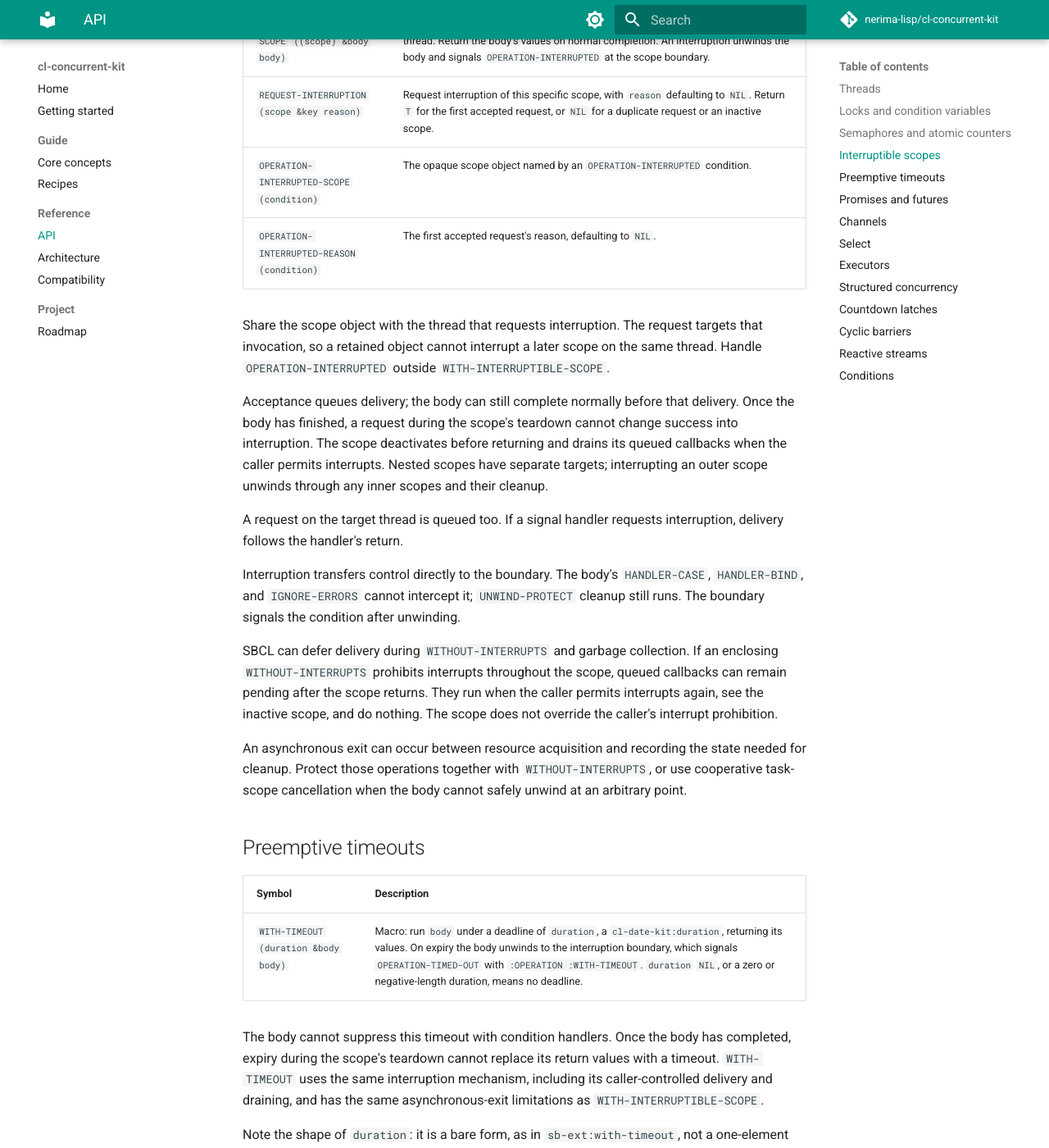
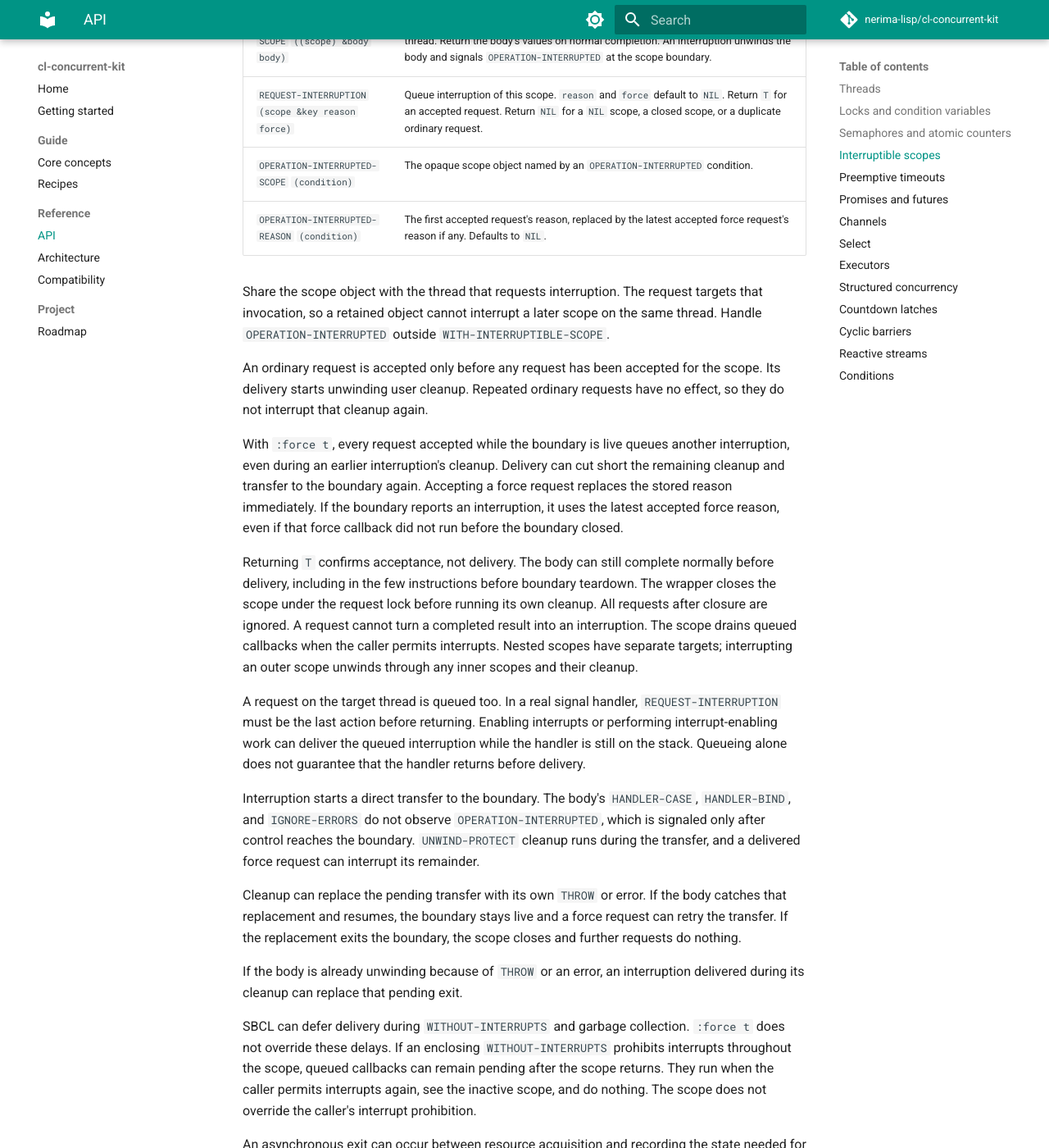
Before and after one commit to nerima-lisp/cl-concurrent-kit, an MkDocs documentation site: the page built from docs/src/reference/api.md, in a window 1280 px wide and 1400 px high, scrolled down 1972 px. Shown: the whole window at 82% size. Built offline with MkDocs 1.6.1 and Material for MkDocs 9.7.7, drawn with Linux system fonts in a browser that asks for light colours; comment, search, counter and statistics services are not loaded; some of the changed text lies outside the part shown.

Commit message:
docs: define forced interruption and timeout compatibility

```diff
--- a/docs/src/reference/api.md
+++ b/docs/src/reference/api.md
@@ -50,32 +50,57 @@ deadline as an exact rational.
 | Symbol | Description |
 |---|---|
 | `WITH-INTERRUPTIBLE-SCOPE` `((scope) &body body)` | Macro: bind `scope` to a fresh interruption target and run `body` on the calling thread. Return the body's values on normal completion. An interruption unwinds the body and signals `OPERATION-INTERRUPTED` at the scope boundary. |
-| `REQUEST-INTERRUPTION` `(scope &key reason)` | Request interruption of this specific scope, with `reason` defaulting to `NIL`. Return `T` for the first accepted request, or `NIL` for a duplicate request or an inactive scope. |
+| `REQUEST-INTERRUPTION` `(scope &key reason force)` | Queue interruption of this scope. `reason` and `force` default to `NIL`. Return `T` for an accepted request. Return `NIL` for a `NIL` scope, a closed scope, or a duplicate ordinary request. |
 | `OPERATION-INTERRUPTED-SCOPE` `(condition)` | The opaque scope object named by an `OPERATION-INTERRUPTED` condition. |
-| `OPERATION-INTERRUPTED-REASON` `(condition)` | The first accepted request's reason, defaulting to `NIL`. |
+| `OPERATION-INTERRUPTED-REASON` `(condition)` | The first accepted request's reason, replaced by the latest accepted force request's reason if any. Defaults to `NIL`. |
 
 Share the scope object with the thread that requests interruption. The request
 targets that invocation, so a retained object cannot interrupt a later scope
 on the same thread. Handle `OPERATION-INTERRUPTED` outside
 `WITH-INTERRUPTIBLE-SCOPE`.
 
-Acceptance queues delivery; the body can still complete normally before
-that delivery. Once the body has finished, a request during the scope's
-teardown cannot change success
-into interruption. The scope deactivates before returning and drains its
-queued callbacks when the caller permits interrupts.
+An ordinary request is accepted only before any request has been accepted
+for the scope. Its delivery starts unwinding user cleanup. Repeated ordinary
+requests have no effect, so they do not interrupt that cleanup again.
+
+With `:force t`, every request accepted while the boundary is live queues
+another interruption, even during an earlier interruption's cleanup. Delivery
+can cut short the remaining cleanup and transfer to the boundary again.
+Accepting a force request replaces the stored reason immediately. If the
+boundary reports an interruption, it uses the latest accepted force reason,
+even if that force callback did not run before the boundary closed.
+
+Returning `T` confirms acceptance, not delivery. The body can still complete
+normally before delivery, including in the few instructions before boundary
+teardown. The wrapper closes the scope under the request lock before running
+its own cleanup. All requests after closure are ignored. A request cannot
+turn a completed result into an interruption. The scope drains queued
+callbacks when the caller permits interrupts.
 Nested scopes have separate targets; interrupting an outer scope unwinds
 through any inner scopes and their cleanup.
 
-A request on the target thread is queued too. If a signal handler requests
-interruption, delivery follows the handler's return.
+A request on the target thread is queued too. In a real signal handler,
+`REQUEST-INTERRUPTION` must be the last action before returning. Enabling
+interrupts or performing interrupt-enabling work can deliver the queued
+interruption while the handler is still on the stack. Queueing alone does
+not guarantee that the handler returns before delivery.
 
-Interruption transfers control directly to the boundary. The body's
-`HANDLER-CASE`, `HANDLER-BIND`, and `IGNORE-ERRORS` cannot intercept it;
-`UNWIND-PROTECT` cleanup still runs. The boundary signals the condition after
-unwinding.
+Interruption starts a direct transfer to the boundary. The body's
+`HANDLER-CASE`, `HANDLER-BIND`, and `IGNORE-ERRORS` do not observe
+`OPERATION-INTERRUPTED`, which is signaled only after control reaches the
+boundary. `UNWIND-PROTECT` cleanup runs during the transfer, and a delivered
+force request can interrupt its remainder.
+
+Cleanup can replace the pending transfer with its own `THROW` or error. If
+the body catches that replacement and resumes, the boundary stays live and
+a force request can retry the transfer. If the replacement exits the
+boundary, the scope closes and further requests do nothing.
+
+If the body is already unwinding because of `THROW` or an error, an
+interruption delivered during its cleanup can replace that pending exit.
 
 SBCL can defer delivery during `WITHOUT-INTERRUPTS` and garbage collection.
+`:force t` does not override these delays.
 If an enclosing `WITHOUT-INTERRUPTS` prohibits interrupts throughout the
 scope, queued callbacks can remain pending after the scope returns. They run
 when the caller permits interrupts again, see the inactive scope, and do
@@ -92,11 +117,17 @@ body cannot safely unwind at an arbitrary point.
 |---|---|
 | `WITH-TIMEOUT` `(duration &body body)` | Macro: run `body` under a deadline of `duration`, a `cl-date-kit:duration`, returning its values. On expiry the body unwinds to the interruption boundary, which signals `OPERATION-TIMED-OUT` with `:OPERATION :WITH-TIMEOUT`. `duration` `NIL`, or a zero or negative-length duration, means no deadline. |
 
-The body cannot suppress this timeout with condition handlers. Once the body
-has completed, expiry during the scope's teardown cannot replace its return
+The body's condition handlers do not observe `OPERATION-TIMED-OUT` from this
+boundary. Cleanup can still replace the pending transfer as described above.
+Once the body has completed, expiry during the scope's teardown cannot replace its return
 values with a timeout. `WITH-TIMEOUT` uses the same interruption mechanism,
 including its caller-controlled delivery and draining, and has the same
 asynchronous-exit limitations as `WITH-INTERRUPTIBLE-SCOPE`.
+
+`WITH-TIMEOUT` uses an SBCL timer and does not consult `*CLOCK*`. Unlike the
+earlier implementation, it does not signal `SB-EXT:TIMEOUT` inside the body:
+a body handler for `SERIOUS-CONDITION` cannot catch the expiry, and the macro
+does not provide a `CONTINUE` restart for it.
 
 Note the shape of `duration`: it is a bare form, as in `sb-ext:with-timeout`,
 not a one-element list as in `bordeaux-threads:with-timeout`. Write
@@ -236,7 +267,7 @@ contract (output ownership, closing, and completion promises).
 | Symbol | Base | Description |
 |---|---|---|
 | `CL-CONCURRENT-KIT-ERROR` | `ERROR` | Base condition for the whole library. |
-| `OPERATION-INTERRUPTED` | `CL-CONCURRENT-KIT-ERROR` | An interruptible body was interrupted. Readers: `OPERATION-INTERRUPTED-SCOPE` for the target scope, and `OPERATION-INTERRUPTED-REASON` for the supplied reason. Signaled at the scope boundary after body cleanup. |
+| `OPERATION-INTERRUPTED` | `CL-CONCURRENT-KIT-ERROR` | An interruptible body was interrupted. Readers: `OPERATION-INTERRUPTED-SCOPE` for the target scope, and `OPERATION-INTERRUPTED-REASON` for the supplied reason. Signaled only after control reaches the scope boundary. |
 | `OPERATION-TIMED-OUT` | `CL-CONCURRENT-KIT-ERROR` | A timeout-capable operation, including `AWAIT`, `SEND`, `RECV`, `SELECT`, executor shutdown, scope cleanup, or a `WITH-TIMEOUT` body, exhausted its deadline. Readers: `OPERATION-TIMED-OUT-OPERATION`, `OPERATION-TIMED-OUT-TIMEOUT`. |
 | `PROMISE-ALREADY-FULFILLED` | `CL-CONCURRENT-KIT-ERROR` | `DELIVER`/`DELIVER-ERROR`/`CANCEL-PROMISE` called on an already-settled promise. Reader: `PROMISE-ALREADY-FULFILLED-PROMISE`. |
 | `CHANNEL-CLOSED` | `CL-CONCURRENT-KIT-ERROR` | `SEND`/`TRY-SEND` after close. Reader: `CHANNEL-CLOSED-CHANNEL`. |
```
Also changed, not shown: docs/src/project/release-v0.7.0.md (+29 -8 lines), docs/src/reference/architecture.md (+34 -12 lines), docs/src/reference/compatibility.md (+2 -1 lines).
